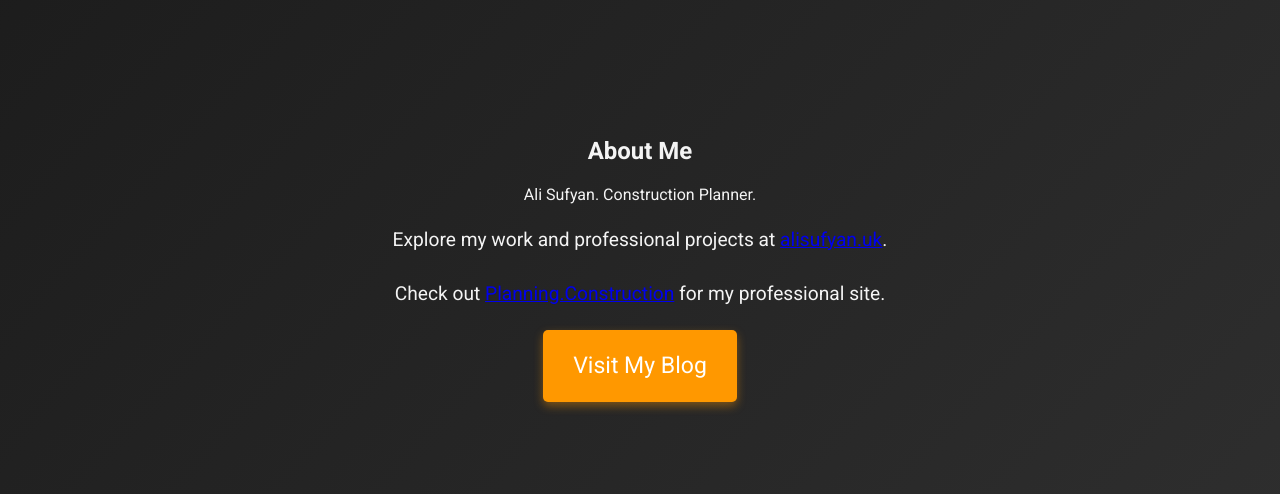
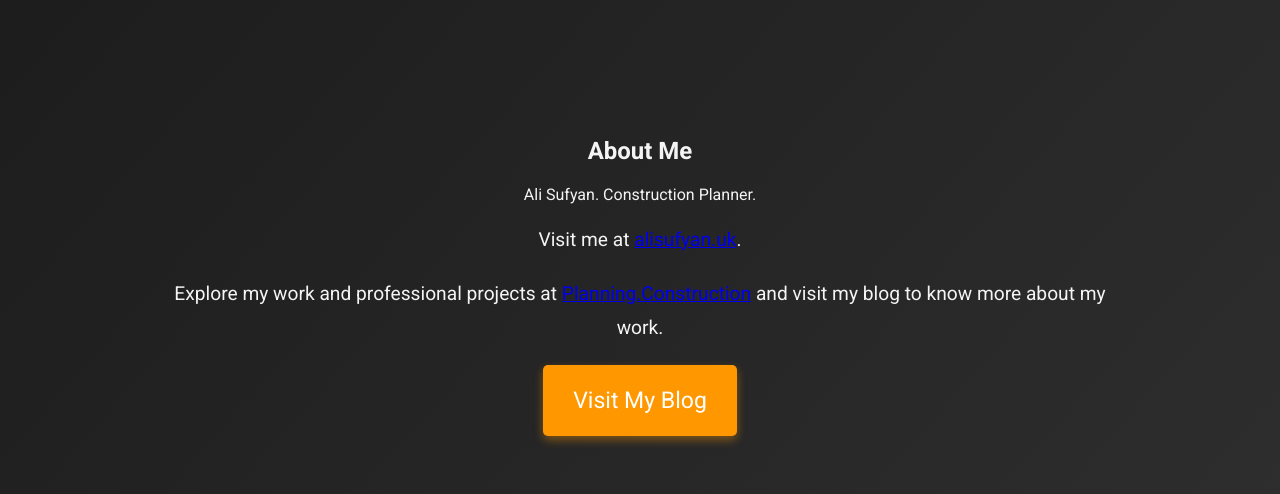
Before and after one commit to buildplan/xyz, a plain HTML site: page index.html in a window 1280 px wide. Shown: the part 306-800 px from the top of the page. Drawn offline with Linux system fonts and the light colour scheme.

Commit message:
Update index.html

```diff
--- a/index.html
+++ b/index.html
@@ -141,8 +141,8 @@
   <div id="about" class="container">
     <h2>About Me</h2>
     <p></p>Ali Sufyan. Construction Planner.</p>
-    <p>Explore my work and professional projects at <a href="https://alisufyan.uk">alisufyan.uk</a>.</p>
-    <p>Check out <a href="https://planning.construction">Planning.Construction</a> for my professional site.</p>
+    <p>Visit me at <a href="https://alisufyan.uk">alisufyan.uk</a>.</p>
+    <p>Explore my work and professional projects at <a href="https://planning.construction">Planning.Construction</a> and visit my blog to know more about my work.</p>
     <p><a href="https://blog.planning.construction" class="btn">Visit My Blog</a></p>
   </div>
 
```
